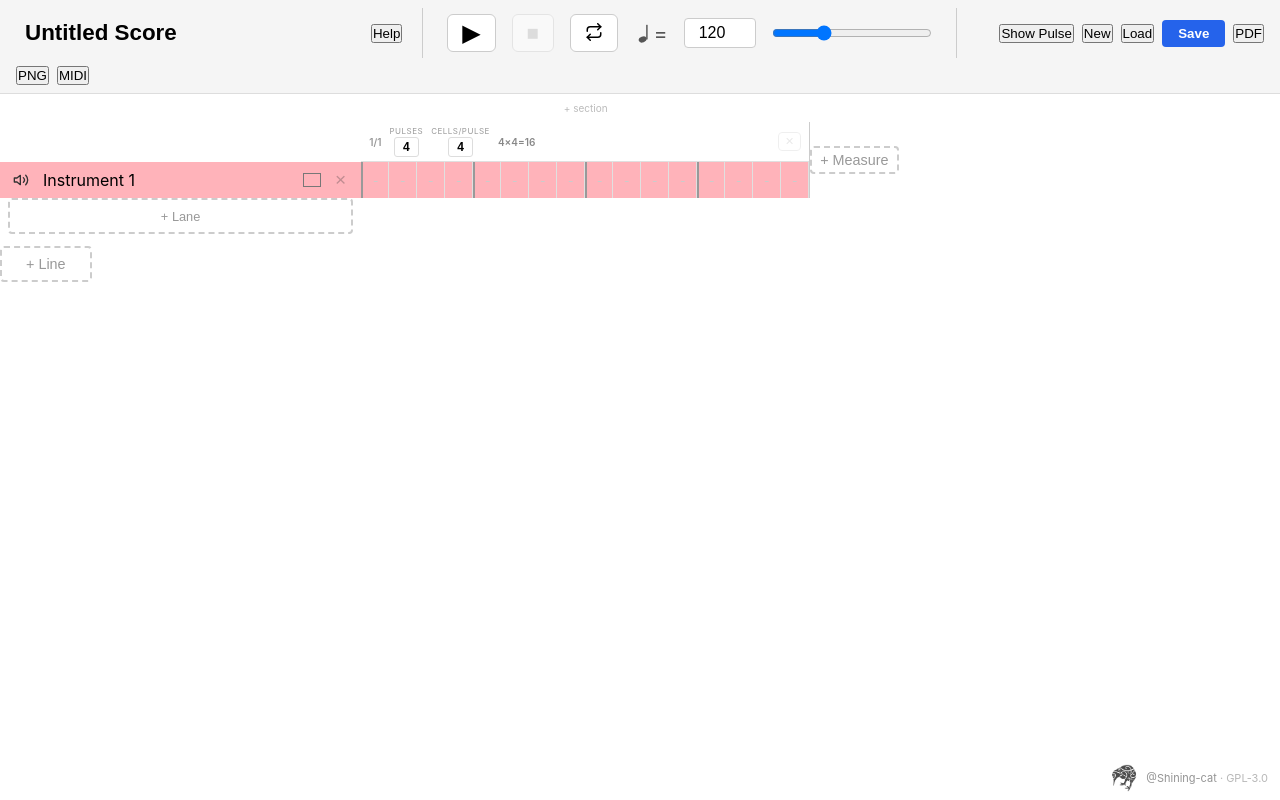
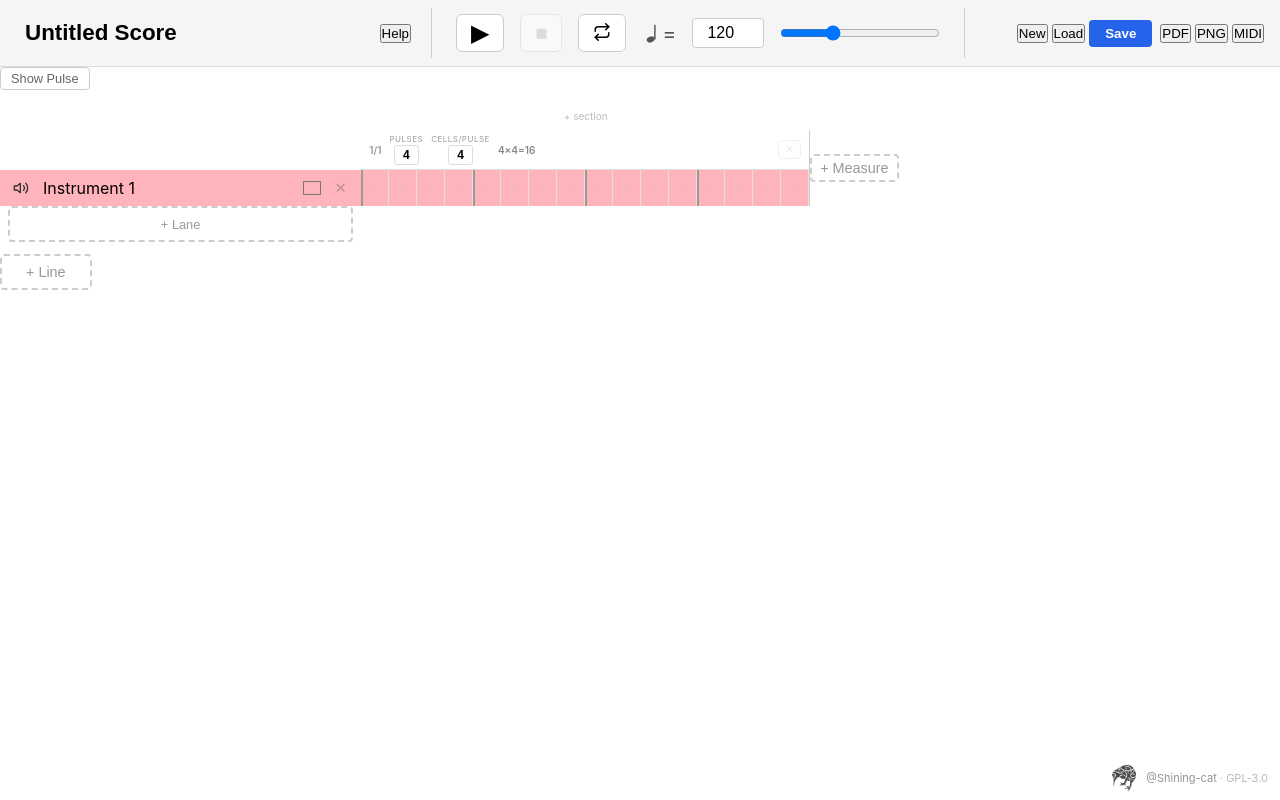
Before and after one commit to shining-cat/boombox, a React (Vite) app: page / in a window 1280 px wide. Built offline with nearby package versions, Linux system fonts and the light colour scheme.

Commit message:
add playable pulse lane, move pulse toggle to score, group toolbar items

```diff
--- a/src/App.tsx
+++ b/src/App.tsx
@@ -50,10 +50,10 @@ function App() {
     markClean,
   } = useScore()
 
-  const transport = useTransport(score)
+  const [showPulse, setShowPulse] = useState(false)
+  const transport = useTransport(score, showPulse)
 
   const [contextMenu, setContextMenu] = useState<ContextMenuState | null>(null)
-  const [showPulse, setShowPulse] = useState(false)
   const [showMidiExport, setShowMidiExport] = useState(false)
   const [templates, setTemplates] = useState<RhythmTemplate[]>([])
   const [templatePopup, setTemplatePopup] = useState<{ lineIndex: number; measureIndex: number; laneId: string; laneName: string; beats: number; subdivision: number } | null>(null)
@@ -217,8 +217,6 @@ function App() {
         onExportPng={handleExportPng}
         onExportMidi={() => setShowMidiExport(true)}
         onNewScore={handleNewScore}
-        showPulse={showPulse}
-        onTogglePulse={() => setShowPulse(p => !p)}
         transportState={transport.state}
         tempo={transport.tempo}
         onPlay={transport.play}
@@ -246,6 +244,7 @@ function App() {
         onAddLane={handleAddLane}
         onAddLine={addLine}
         onToggleMute={transport.toggleMute}
+        onTogglePulse={() => setShowPulse(p => !p)}
         showPulse={showPulse}
         highlightMeasureIndex={transport.currentMeasureIndex}
         mutedLaneIds={transport.mutedLanes}
--- a/src/audio/Scheduler.ts
+++ b/src/audio/Scheduler.ts
@@ -86,6 +86,35 @@ export function buildNoteEvents(
   }
 
   events.sort((a, b) => a.time - b.time)
+  return events
+}
+
+export function buildPulseEvents(
+  score: Score,
+  gmNote: number,
+  tempo: number,
+): NoteEvent[] {
+  const flatMeasures = flattenMeasures(score)
+  const events: NoteEvent[] = []
+  const beatDuration = 60 / tempo
+  let currentTime = 0
+
+  for (const { measure, visualIndex } of flatMeasures) {
+    const { beats, subdivision } = measure.timeSignature
+    const measureDuration = beats * subdivision * (beatDuration / subdivision)
+
+    for (let beat = 0; beat < beats; beat++) {
+      events.push({
+        time: currentTime + beat * beatDuration,
+        note: gmNote,
+        velocity: beat === 0 ? 0.7 : 0.4,
+        measureIndex: visualIndex,
+      })
+    }
+
+    currentTime += measureDuration
+  }
+
   return events
 }
 
--- a/src/audio/useTransport.ts
+++ b/src/audio/useTransport.ts
@@ -3,10 +3,13 @@ import type { Score } from '../model/types'
 import { autoDetectInstrument } from '../model/midiMappings'
 import { createSampleLoader } from './SampleLoader'
 import type { SampleLoader } from './SampleLoader'
-import { buildNoteEvents, createScheduler } from './Scheduler'
+import { buildNoteEvents, buildPulseEvents, createScheduler } from './Scheduler'
 import type { SchedulerController } from './Scheduler'
 
 export type TransportState = 'stopped' | 'playing' | 'paused'
+
+export const PULSE_LANE_ID = '__pulse'
+const PULSE_GM_NOTE = 37 // Side Stick
 
 const MIN_TEMPO = 40
 const MAX_TEMPO = 300
@@ -15,7 +18,7 @@ function clampTempo(bpm: number): number {
   return Math.max(MIN_TEMPO, Math.min(MAX_TEMPO, bpm))
 }
 
-export function useTransport(score: Score) {
+export function useTransport(score: Score, showPulse: boolean) {
   const [state, setState] = useState<TransportState>('stopped')
   const [tempo, setTempoState] = useState(score.tempo)
   const [currentMeasureIndex, setCurrentMeasureIndex] = useState(-1)
@@ -64,12 +67,22 @@ export function useTransport(score: Score) {
       }
     }
 
+    // Include pulse click if visible and not muted
+    const pulseActive = showPulse && !mutedLanes.has(PULSE_LANE_ID)
+    if (pulseActive) {
+      instrumentMap[PULSE_LANE_ID] = PULSE_GM_NOTE
+    }
+
     // Load samples for all needed notes
     const noteNumbers = [...new Set(Object.values(instrumentMap))]
     const samples = await loader.loadSamples(noteNumbers)
 
     // Build note events from score
     const events = buildNoteEvents(score, instrumentMap, tempo)
+    if (pulseActive) {
+      events.push(...buildPulseEvents(score, PULSE_GM_NOTE, tempo))
+      events.sort((a, b) => a.time - b.time)
+    }
 
     // Create and start scheduler
     const scheduler = createScheduler(
@@ -94,7 +107,7 @@ export function useTransport(score: Score) {
     schedulerRef.current = scheduler
     scheduler.start()
     setState('playing')
-  }, [score, tempo, mutedLanes, stopInternal])
+  }, [score, tempo, mutedLanes, showPulse, stopInternal])
 
   playRef.current = play
 
--- a/src/components/Grid/Grid.tsx
+++ b/src/components/Grid/Grid.tsx
@@ -21,7 +21,7 @@ export function Grid({ measure, lanes, showPulse, mutedLaneIds, onCycleCell, onC
   return (
     <div className={styles.grid}>
       {showPulse && (
-        <div className={styles.laneRow}>
+        <div className={`${styles.laneRow} ${mutedLaneIds?.has('__pulse') ? styles.laneMuted : ''}`}>
           {Array.from({ length: beats * subdivision }, (_, i) => (
             <Cell
               key={`pulse-${i}`}
--- a/src/components/Score/Score.module.css
+++ b/src/components/Score/Score.module.css
@@ -2,6 +2,27 @@
   display: flex;
   flex-direction: column;
   gap: 12px;
+}
+
+.pulseToggle {
+  align-self: flex-start;
+  font-size: 0.8rem;
+  padding: 3px 10px;
+  border: 1px solid #ccc;
+  border-radius: 4px;
+  background: #fff;
+  color: #666;
+  cursor: pointer;
+}
+
+.pulseToggle:hover {
+  background: #f0f0f0;
+}
+
+.pulseToggleActive {
+  background: #e8e8e8;
+  border-color: #aaa;
+  color: #333;
 }
 
 .lineWrapper {
@@ -38,12 +59,32 @@
   height: 36px;
   display: flex;
   align-items: center;
+  gap: 4px;
   padding: 0 8px;
   font-size: 10px;
   font-weight: 700;
   color: #999;
   background: #e8e8e8;
   letter-spacing: 0.5px;
+}
+
+.pulseMuted {
+  opacity: 0.5;
+}
+
+.pulseMuteBtn {
+  border: none;
+  background: transparent;
+  cursor: pointer;
+  padding: 2px;
+  display: flex;
+  align-items: center;
+  color: inherit;
+  border-radius: 3px;
+}
+
+.pulseMuteBtn:hover {
+  background: rgba(0, 0, 0, 0.1);
 }
 
 .sectionSpacer {
--- a/src/components/Score/Score.tsx
+++ b/src/components/Score/Score.tsx
@@ -29,6 +29,7 @@ interface ScoreProps {
   onAddLane: () => void
   onAddLine: () => void
   onToggleMute: (laneId: string) => void
+  onTogglePulse: () => void
   showPulse?: boolean
   highlightMeasureIndex?: number
   mutedLaneIds?: Set<string>
@@ -72,6 +73,7 @@ export function Score({
   onAddLane,
   onAddLine,
   onToggleMute,
+  onTogglePulse,
   showPulse,
   highlightMeasureIndex,
   mutedLaneIds,
@@ -89,6 +91,13 @@ export function Score({
 
   return (
     <div className={styles.scoreContainer}>
+      <button
+        className={`${styles.pulseToggle} ${showPulse ? styles.pulseToggleActive : ''}`}
+        onClick={onTogglePulse}
+        title={showPulse ? 'Hide pulse lane' : 'Show pulse lane'}
+      >
+        {showPulse ? 'Hide Pulse' : 'Show Pulse'}
+      </button>
       {score.lines.map((line, lineIndex) => {
         const canRemoveMeasure = line.length > 1 || score.lines.length > 1
         const totalMeasures = line.length
@@ -168,7 +177,28 @@ export function Score({
               <div className={styles.sectionSpacer} />
               <div className={styles.headerSpacer} />
               {showPulse && (
-                <div className={styles.pulseLabel}>PULSE</div>
+                <div className={`${styles.pulseLabel} ${mutedLaneIds?.has('__pulse') ? styles.pulseMuted : ''}`}>
+                  <button
+                    className={styles.pulseMuteBtn}
+                    onClick={() => onToggleMute('__pulse')}
+                    title={mutedLaneIds?.has('__pulse') ? 'Unmute pulse' : 'Mute pulse'}
+                    aria-label={mutedLaneIds?.has('__pulse') ? 'Unmute pulse' : 'Mute pulse'}
+                  >
+                    {mutedLaneIds?.has('__pulse') ? (
+                      <svg width="12" height="12" viewBox="0 0 24 24" fill="none" stroke="currentColor" strokeWidth="2" strokeLinecap="round" strokeLinejoin="round">
+                        <path d="M11 5L6 9H2v6h4l5 4V5z" />
+                        <line x1="23" y1="9" x2="17" y2="15" />
+                        <line x1="17" y1="9" x2="23" y2="15" />
+                      </svg>
+                    ) : (
+                      <svg width="12" height="12" viewBox="0 0 24 24" fill="none" stroke="currentColor" strokeWidth="2" strokeLinecap="round" strokeLinejoin="round">
+                        <path d="M11 5L6 9H2v6h4l5 4V5z" />
+                        <path d="M15.54 8.46a5 5 0 010 7.07" />
+                      </svg>
+                    )}
+                  </button>
+                  PULSE
+                </div>
               )}
               {score.lanes.map(lane => (
                 <LaneHeader
--- a/src/components/Toolbar/Toolbar.module.css
+++ b/src/components/Toolbar/Toolbar.module.css
@@ -33,6 +33,19 @@
 
 .spacer {
   flex: 1;
+  min-width: 0;
+}
+
+.titleGroup {
+  display: flex;
+  align-items: center;
+  gap: 6px;
+}
+
+.buttonGroup {
+  display: flex;
+  align-items: center;
+  gap: 4px;
 }
 
 .primaryButton {
--- a/src/components/Toolbar/Toolbar.tsx
+++ b/src/components/Toolbar/Toolbar.tsx
@@ -13,8 +13,6 @@ export interface ToolbarProps {
   onExportPng: () => void
   onExportMidi: () => void
   onNewScore: () => void
-  showPulse: boolean
-  onTogglePulse: () => void
   transportState: TransportState
   tempo: number
   onPlay: () => void
@@ -36,8 +34,6 @@ export function Toolbar({
   onExportPng,
   onExportMidi,
   onNewScore,
-  showPulse,
-  onTogglePulse,
   transportState,
   tempo,
   onPlay,
@@ -52,6 +48,7 @@ export function Toolbar({
 
   return (
     <div className={styles.toolbar}>
+      <div className={styles.titleGroup}>
         <input
           className={styles.titleInput}
           type="text"
@@ -61,6 +58,7 @@ export function Toolbar({
           title="Score title"
         />
         {isDirty && <span className={styles.unsaved}>(unsaved)</span>}
+      </div>
       <div className={styles.spacer} />
       <button onClick={() => setShowHelp(true)} title="Show help">Help</button>
       <PlaybackControls
@@ -75,17 +73,18 @@ export function Toolbar({
         onToggleLoop={onToggleLoop}
       />
       <div className={styles.spacer} />
-      <button onClick={onTogglePulse} title={showPulse ? 'Hide pulse lane' : 'Show pulse lane'}>
-        {showPulse ? 'Hide Pulse' : 'Show Pulse'}
-      </button>
+      <div className={styles.buttonGroup}>
         <button onClick={onNewScore} title="Create a new empty score">New</button>
         <button onClick={onLoad} title="Load a score from file">Load</button>
         <button className={styles.primaryButton} onClick={onSave} title="Save score to file">
           Save
         </button>
+      </div>
+      <div className={styles.buttonGroup}>
         <button onClick={onExportPdf} title="Export score as PDF">PDF</button>
         <button onClick={onExportPng} title="Export score as PNG image">PNG</button>
         <button onClick={onExportMidi} title="Export score as MIDI file (experimental)">MIDI</button>
+      </div>
 
       {showHelp && (
         <>
@@ -162,7 +161,7 @@ export function Toolbar({
               <section>
                 <h3>Pulse Lane</h3>
                 <ul>
-                  <li>"Show Pulse" in the toolbar adds a read-only lane showing beat positions</li>
+                  <li>"Show Pulse" at the top-left of the score adds a playable metronome lane</li>
                 </ul>
               </section>
 
```
Also changed, not shown: 1 other file (tests, documents, lock files or other folders). Lines whose indentation alone changed are shown as unchanged.
